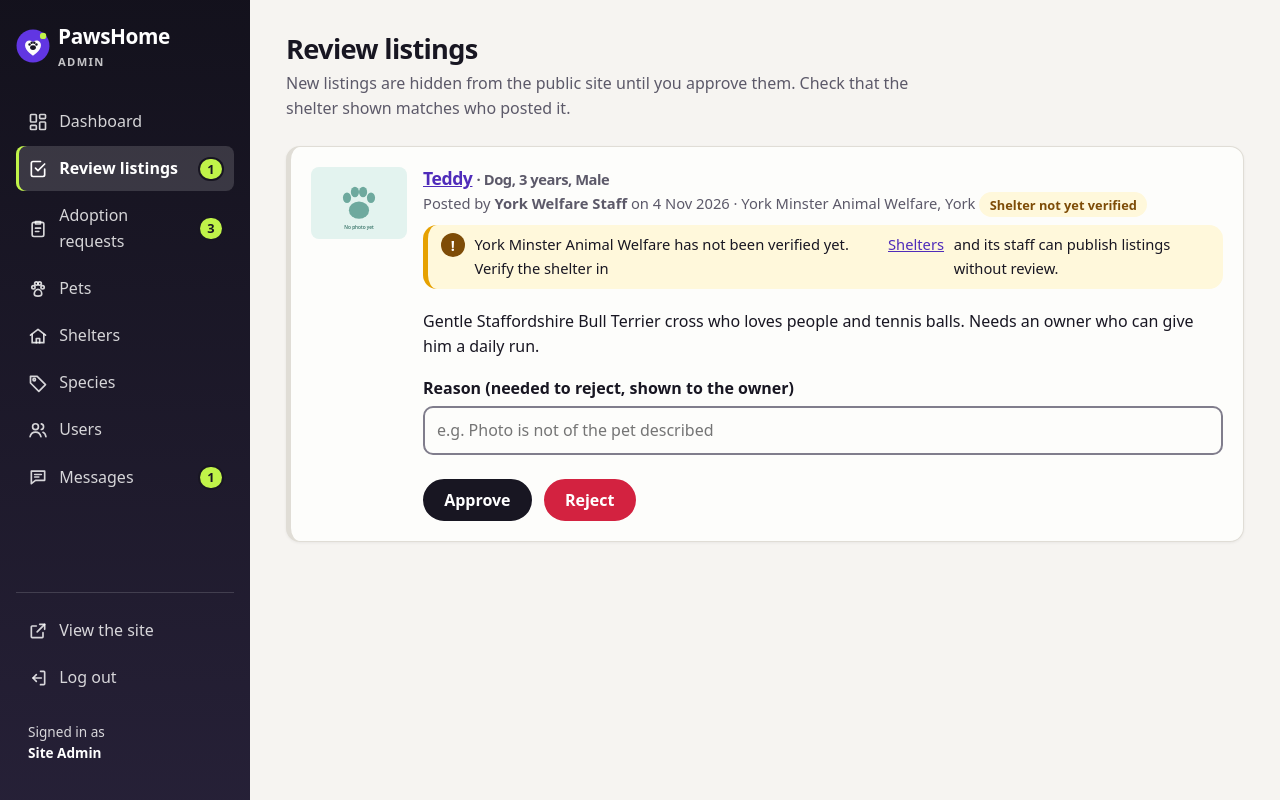
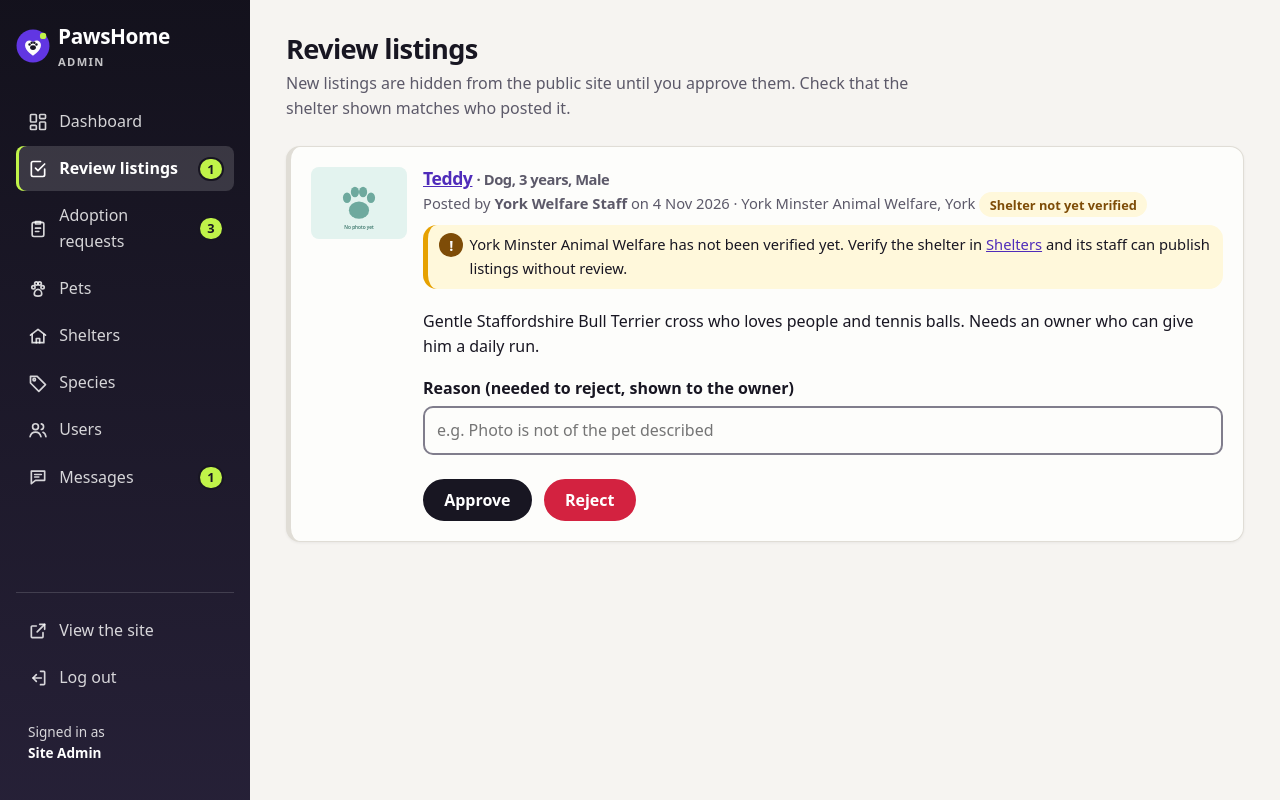
Before and after one commit to ltn5102004/pawshome-comp1841, a PHP site: page /admin/approvals.php in a window 1280 px wide. Run offline with PHP 8.4, Linux system fonts and the light colour scheme; the visitor is signed in with stand-in values (Sample User, id 1); data comes from the database, SQL or seed files in the repository.

Commit message:
Fix alert layout: icon in the padding so text and links stay on one line

```diff
--- a/css/style.css
+++ b/css/style.css
@@ -1726,14 +1726,18 @@ a.cell-sub { color: var(--primary); }
 .badge-available::before, .badge-approved::before { content: "\2713\00a0"; content: "\2713\00a0" / ""; }
 .badge-rejected::before { content: "\2715\00a0"; content: "\2715\00a0" / ""; }
 
-/* alerts: an icon as well as the colour */
-.alert { display: flex; gap: 0.6rem; align-items: flex-start; }
-.alert::before { flex-shrink: 0; display: inline-flex; align-items: center; justify-content: center; width: 1.5rem; height: 1.5rem; border-radius: 50%;
+/* alerts: an icon as well as the colour.
+   The icon is positioned in the left padding, so text, links and <strong> inside the alert flow as one paragraph.
+   (Fixed 22 Nov 2026: a flex layout here split "text <a>link</a> text" into separate columns.)
+   Source: MDN Web Docs (no date) position. https://developer.mozilla.org/en-US/docs/Web/CSS/position */
+.alert { position: relative; padding-left: 2.9rem; }
+.alert::before { position: absolute; left: 0.9rem; top: 0.85rem; display: inline-flex; align-items: center; justify-content: center; width: 1.5rem; height: 1.5rem; border-radius: 50%;
 	font-weight: 800; font-size: 0.9rem; color: var(--color-on-color); }
+.review-warning { padding-left: 2.6rem; }
+.review-warning::before { left: 0.7rem; top: 0.5rem; }
 .alert-success::before { content: "\2713"; content: "\2713" / ""; background: var(--color-success); }
 .alert-error::before { content: "!"; content: "!" / ""; background: var(--color-error); }
 .alert-warning::before { content: "!"; content: "!" / ""; background: var(--color-warning-text); }
-.alert > * { flex: 1; }
 
 /* 10%: the orange call-to-action. Used for ONE main action per page only. */
 .btn-cta { background: var(--color-cta); border-color: var(--color-cta); color: var(--color-on-cta); }
```
